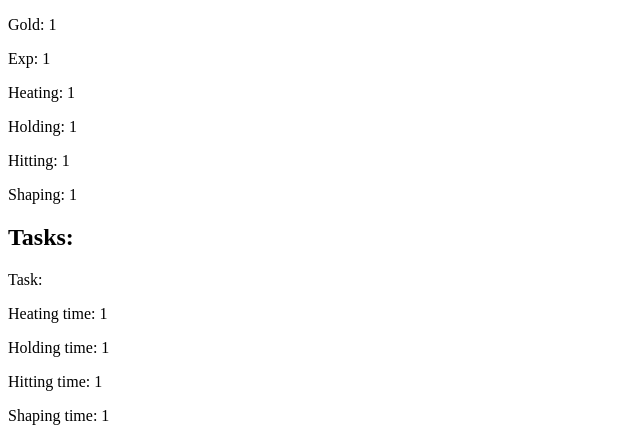
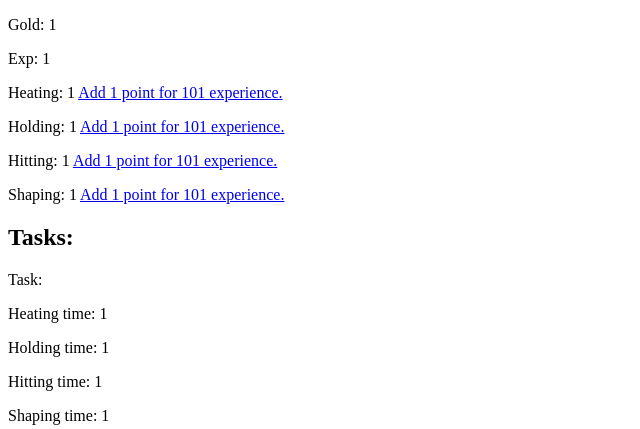
Before and after one commit to esentino/blacksmith, a Django app: page /accounts/profile/ in a window 1280 px wide. Shown: the top 429 px of the page, without its empty margins (0-640 px from the left). Run offline with Django 3.2, Linux system fonts and the light colour scheme; a user stored in the database is signed in; tables that the repository leaves empty hold one stand-in row (values such as "Sample post").

Commit message:
add exchange experience for attributes

```diff
--- a/blacksmith/settings.py
+++ b/blacksmith/settings.py
@@ -121,6 +121,6 @@ USE_TZ = True
 
 STATIC_URL = "/static/"
 
-import django_heroku   # noqa: E402
+import django_heroku  # noqa: E402
 
 django_heroku.settings(locals())
--- a/blacksmith/urls.py
+++ b/blacksmith/urls.py
@@ -16,7 +16,17 @@ Including another URLconf
 from django.contrib import admin
 from django.urls import include, path
 
-from hammer.views import CreateBlacksmith, IndexView, ProfileView, RegisterView, StartTask
+from hammer.views import (
+    AddHeatingAttributeView,
+    AddHittingAttributeView,
+    AddHoldingAttributeView,
+    AddShapingAttributeView,
+    CreateBlacksmith,
+    IndexView,
+    ProfileView,
+    RegisterView,
+    StartTask,
+)
 
 urlpatterns = [
     path("admin/", admin.site.urls),
@@ -26,4 +36,8 @@ urlpatterns = [
     path("accounts/profile/", ProfileView.as_view(), name="profile"),
     path("accounts/create/blacksmith", CreateBlacksmith.as_view(), name="create-blacksmith"),
     path("accounts/task/start/<int:task_id>", StartTask.as_view(), name="start-task"),
+    path("accounts/profile/add/heating", AddHeatingAttributeView.as_view(), name="add-heating"),
+    path("accounts/profile/add/holding", AddHoldingAttributeView.as_view(), name="add-holding"),
+    path("accounts/profile/add/hitting", AddHittingAttributeView.as_view(), name="add-hitting"),
+    path("accounts/profile/add/shaping", AddShapingAttributeView.as_view(), name="add-shaping"),
 ]
--- a/hammer/models.py
+++ b/hammer/models.py
@@ -34,6 +34,62 @@ class Blacksmith(models.Model):
     def add_gold(self, gold):
         self.gold = F("gold") + gold
 
+    @property
+    def attribute_multiplication(self) -> int:
+        return self.heating_attribute * self.holding_attribute * self.hitting_attribute * self.shaping_attribute
+
+    @property
+    def heating_experience_price(self) -> int:
+        return self.heating_attribute * 100 + self.attribute_multiplication
+
+    @property
+    def holding_experience_price(self) -> int:
+        return self.holding_attribute * 100 + self.attribute_multiplication
+
+    @property
+    def hitting_experience_price(self) -> int:
+        return self.hitting_attribute * 100 + self.attribute_multiplication
+
+    @property
+    def shaping_experience_price(self) -> int:
+        return self.shaping_attribute * 100 + self.attribute_multiplication
+
+    def add_heating_attribute(self):
+        if self.experience < self.heating_experience_price:
+            return False
+
+        self.experience -= self.heating_experience_price
+        self.heating_attribute = F("heating_attribute") + 1
+        self.save()
+        return True
+
+    def add_holding_attribute(self):
+        if self.experience < self.holding_experience_price:
+            return False
+
+        self.experience -= self.holding_experience_price
+        self.holding_attribute = F("holding_attribute") + 1
+        self.save()
+        return True
+
+    def add_hitting_attribute(self):
+        if self.experience < self.hitting_experience_price:
+            return False
+
+        self.experience -= self.hitting_experience_price
+        self.hitting_attribute = F("hitting_attribute") + 1
+        self.save()
+        return True
+
+    def add_shaping_attribute(self):
+        if self.experience < self.shaping_experience_price:
+            return False
+
+        self.experience -= self.shaping_experience_price
+        self.shaping_attribute = F("shaping_attribute") + 1
+        self.save()
+        return True
+
 
 class Task(models.Model):
     blacksmith = models.ForeignKey(Blacksmith, on_delete=models.CASCADE, related_name="tasks")
@@ -63,11 +119,12 @@ class Task(models.Model):
         if self.elapsed_time:
             return timedelta(days=self.days_of_work, seconds=self.seconds_of_work) - self.elapsed_time
         return None
+
     @property
     def elapsed_time(self) -> Optional[timedelta]:
         if not self.start_time:
             return None
-        return  now() - self.start_time
+        return now() - self.start_time
 
     @property
     def shaping_time(self):
--- a/hammer/templates/hammer/profile.html
+++ b/hammer/templates/hammer/profile.html
@@ -8,10 +8,26 @@
 {% if blacksmith %}
 <p>Gold: {{ blacksmith.gold }}</p>
 <p>Exp: {{ blacksmith.experience }}</p>
-<p>Heating: {{ blacksmith.heating_attribute }}</p>
-<p>Holding: {{ blacksmith.holding_attribute }}</p>
-<p>Hitting: {{ blacksmith.hitting_attribute }}</p>
-<p>Shaping: {{ blacksmith.shaping_attribute }}</p>
+<p>Heating: {{ blacksmith.heating_attribute }}
+    {% if blacksmith.heating_experience_price >= blacksmith.experience %}
+    <a href="{% url 'add-heating' %}">Add 1 point for {{ blacksmith.heating_experience_price }} experience.</a>
+    {% endif %}
+</p>
+<p>Holding: {{ blacksmith.holding_attribute }}
+    {% if blacksmith.holding_experience_price >= blacksmith.experience %}
+    <a href="{% url 'add-holding' %}">Add 1 point for {{ blacksmith.holding_experience_price }} experience.</a>
+    {% endif %}
+</p>
+<p>Hitting: {{ blacksmith.hitting_attribute }}
+    {% if blacksmith.holding_experience_price >= blacksmith.experience %}
+    <a href="{% url 'add-hitting' %}">Add 1 point for {{ blacksmith.hitting_experience_price }} experience.</a>
+    {% endif %}
+</p>
+<p>Shaping: {{ blacksmith.shaping_attribute }}
+    {% if blacksmith.shaping_experience_price >= blacksmith.experience %}
+    <a href="{% url 'add-shaping' %}">Add 1 point for {{ blacksmith.shaping_experience_price }} experience.</a>
+    {% endif %}
+</p>
 <h2>Tasks:</h2>
 {% for task in blacksmith.tasks.all %}
 <p>Task:</p>
--- a/hammer/views.py
+++ b/hammer/views.py
@@ -61,3 +61,35 @@ class StartTask(LoginRequiredMixin, View):
         else:
             messages.error(request, "Can't start task other task in progress")
         return redirect("profile")
+
+
+class AddHeatingAttributeView(LoginRequiredMixin, View):
+    def get(self, request):
+        added = request.user.blacksmith.add_heating_attribute()
+        if added:
+            messages.success(request, "Attribute added")
+        return redirect("profile")
+
+
+class AddHoldingAttributeView(LoginRequiredMixin, View):
+    def get(self, request):
+        added = request.user.blacksmith.add_holding_attribute()
+        if added:
+            messages.success(request, "Attribute added")
+        return redirect("profile")
+
+
+class AddHittingAttributeView(LoginRequiredMixin, View):
+    def get(self, request):
+        added = request.user.blacksmith.add_hitting_attribute()
+        if added:
+            messages.success(request, "Attribute added")
+        return redirect("profile")
+
+
+class AddShapingAttributeView(LoginRequiredMixin, View):
+    def get(self, request):
+        added = request.user.blacksmith.add_shaping_attribute()
+        if added:
+            messages.success(request, "Attribute added")
+        return redirect("profile")
```
Also changed, not shown: hammer/tests.py (+48 -0 lines), 2 other files.
